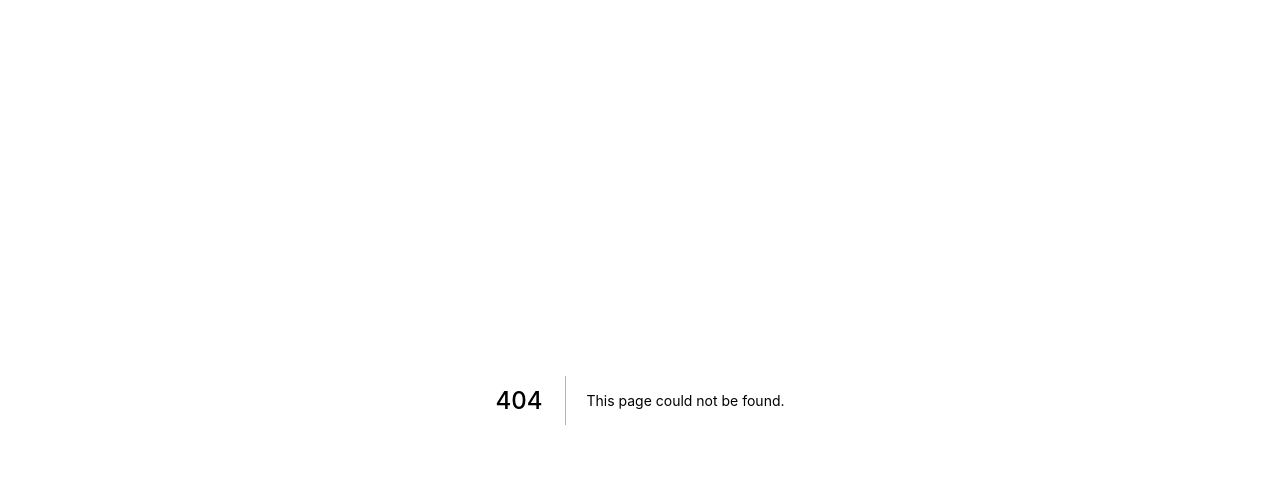
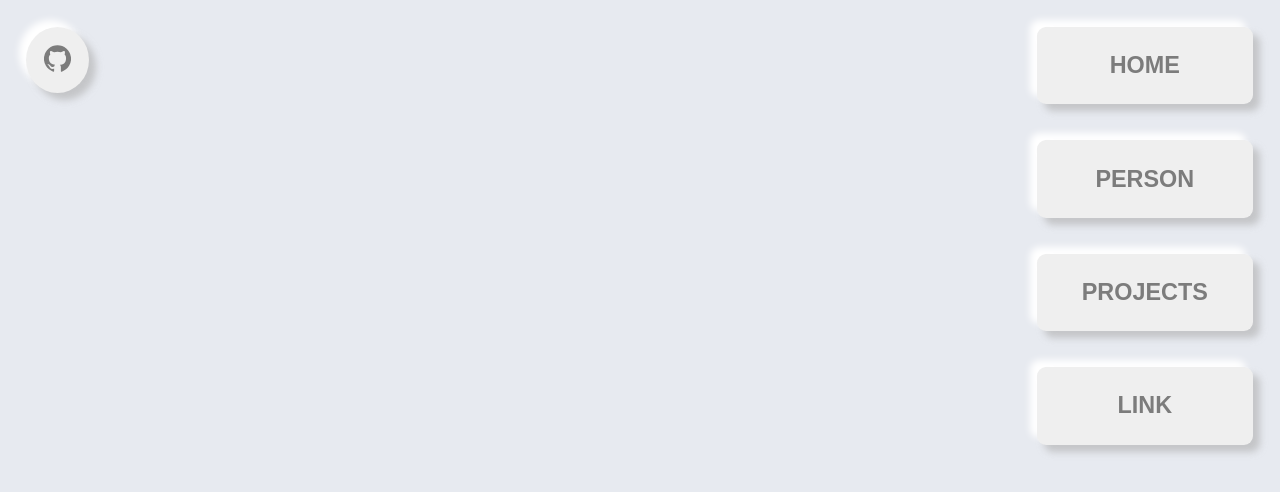
Before and after one commit to Horieryuhei0421/horie-portfolio, a Next.js app: page /pages/projects in a window 1280 px wide. Before the commit this address had no page. Shown: the top 492 px of the page. Built offline with nearby package versions, Linux system fonts and the light colour scheme.

Commit message:
ページネーション

```diff
--- a/components/Aside/Aside.jsx
+++ b/components/Aside/Aside.jsx
@@ -1,4 +1,6 @@
 import React, { useState, useCallback } from "react";
+import Link from "next/link";
+
 import { makeStyles } from "@material-ui/styles";
 import styles from "./Aside.module.css";
 
@@ -6,9 +8,15 @@ const Aside = () => {
   return (
     <div className={styles.container}>
       <div className={styles.containerFrame}>
-        <button className={styles.asideObject}>HOME</button>
-        <button className={styles.asideObject}>PERSON</button>
-        <button className={styles.asideObject}>PROJECTS</button>
+        <Link href="/">
+          <button className={styles.asideObject}>HOME</button>
+        </Link>
+        <Link href="/pages/profile">
+          <button className={styles.asideObject}>PERSON</button>
+        </Link>
+        <Link href="/pages/projects">
+          <button className={styles.asideObject}>PROJECTS</button>
+        </Link>
         <button className={styles.asideObject}>LINK</button>
       </div>
     </div>
--- a/components/Aside/Aside.module.css
+++ b/components/Aside/Aside.module.css
@@ -26,6 +26,15 @@
   border: none;
   box-shadow: 7px 7px 7px hsl(0deg 0% 68% / 60%), -7px -7px 7px #fff;
   margin-bottom: 2rem;
+  cursor: pointer;
+}
+
+.asideObject:hover {
+  transform: translate3d(0, 3px, 0);
+  color: #444444;
+  box-shadow: inset 7px 7px 10px rgb(170 170 170 / 48%),
+    inset -7px -7px 10px #ffffff;
+  background: rgb(231, 231, 231);
 }
 
 @media screen and (max-width: 1300px) {
--- a/components/Header/ClosableDrawer.jsx
+++ b/components/Header/ClosableDrawer.jsx
@@ -65,7 +65,9 @@ const ClosableDrawer = (props) => {
               </Link>
             </div>
             <div className={styles.nemuFlex}>
-              <button className={styles.objectAline}>PROJECTS</button>
+              <Link href="/pages/projects">
+                <button className={styles.objectAline}>PROJECTS</button>
+              </Link>
               <buuton className={styles.objectAline}>LINK</buuton>
             </div>
           </List>
--- a/components/Nav/Nav.jsx
+++ b/components/Nav/Nav.jsx
@@ -1,4 +1,5 @@
 import React, { useState, useCallback } from "react";
+import Link from "next/link";
 import { IconButton } from "@material-ui/core";
 import { makeStyles } from "@material-ui/styles";
 import styles from "./Nav.module.css";
@@ -8,9 +9,13 @@ const Nav = () => {
   return (
     <div className={styles.container}>
       <div className={styles.containerFrame}>
-        <button className={styles.navObject}>
-          <GitHub />
-        </button>
+        <Link href="https://github.com/Horieryuhei0421/horie-portfolio">
+          <a target="_blank">
+            <button className={styles.navObject}>
+              <GitHub />
+            </button>
+          </a>
+        </Link>
       </div>
     </div>
   );
--- a/components/Nav/Nav.module.css
+++ b/components/Nav/Nav.module.css
@@ -18,6 +18,16 @@
   border: none;
   box-shadow: 7px 7px 7px hsl(0deg 0% 68% / 60%), -7px -7px 7px #fff;
   margin-bottom: 2rem;
+  cursor: pointer;
+  transition: 0.3s;
+}
+
+.navObject:hover {
+  transform: translate3d(0, 3px, 0);
+  color: #444444;
+  box-shadow: inset 7px 7px 10px rgb(170 170 170 / 48%),
+    inset -7px -7px 10px #ffffff;
+  background: rgb(231, 231, 231);
 }
 
 @media screen and (max-width: 1000px) {
--- a/pages/index.js
+++ b/pages/index.js
@@ -15,7 +15,7 @@ export default function Home() {
       </Head>
       <section className={styles.mainBox}>
         <div className={styles.topUp}>
-          <h2>FRONT=END ENGINEER</h2>
+          <h2>FRONT-END ENGINEER</h2>
           <h1>HORIE RYUHEI</h1>
           <h2>Portfolio</h2>
         </div>
@@ -25,6 +25,7 @@ export default function Home() {
           <p>You can move to the page of personal information</p>
           <p>and past works from the side bar on the right side.</p>
         </section>
+
       </section>
       <section className={styles.top2}>
         <p>Thank you for visiting.</p>
--- /dev/null
+++ b/pages/pages/projects.js
@@ -0,0 +1,17 @@
+import Head from 'next/head'
+import Link from 'next/link'
+import Layout, { siteTitle } from '../../components/layout'
+import Image from 'next/image'
+import styles from '../../styles/main.module.css'
+
+export default function FirstPost() {
+  return (
+    <Layout>
+      <Head>
+        <title>{siteTitle}</title>
+      </Head>
+      <section className={styles.mainBox}>
+      </section>
+    </Layout>
+  )
+}
```
